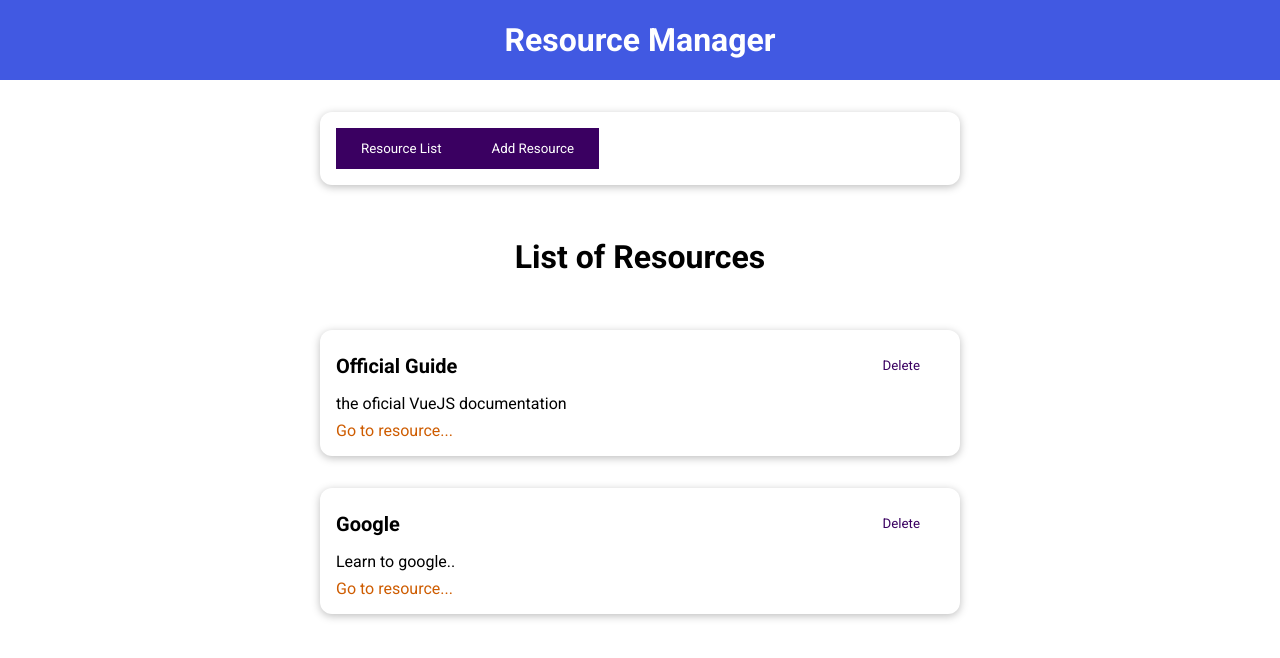
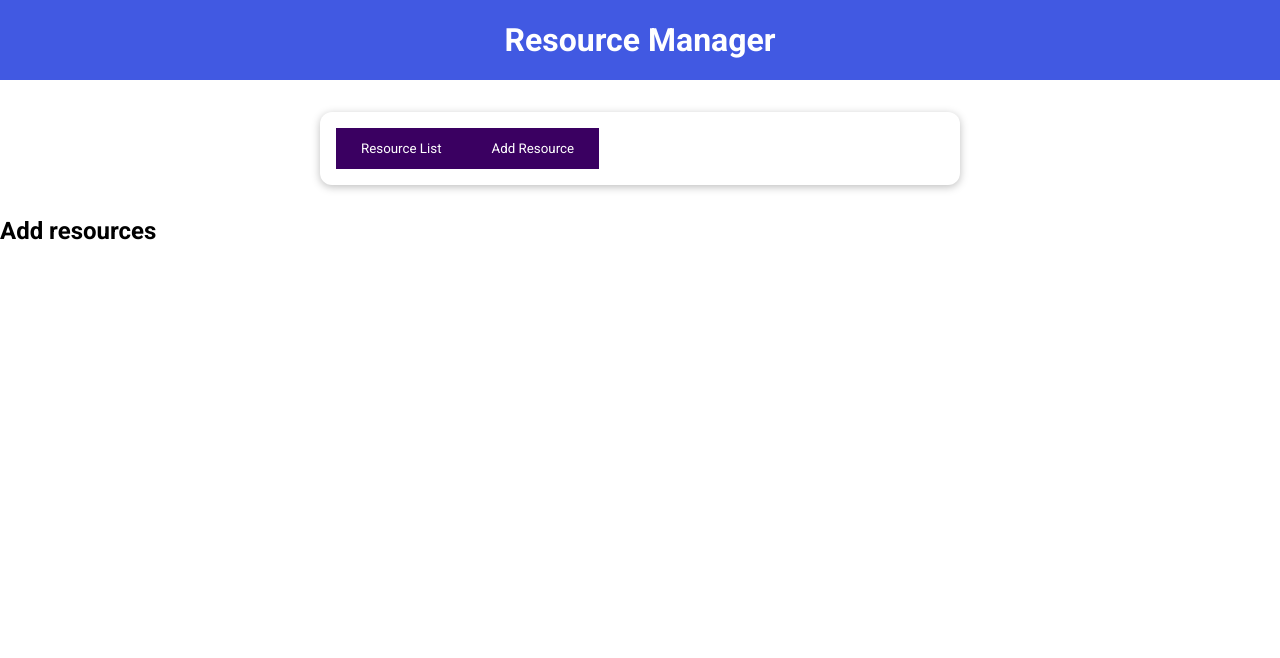
Before and after one commit to yeisson-venencia/resource-list, a Vue app in the folder client/: page / in a window 1280 px wide. Both pictures are taken after a click on the button "Add Resource". Shown: the top 658 px of the page. Built offline with nearby package versions, Linux system fonts and the light colour scheme.

Commit message:
p03/form: changing content dynamically

```diff
--- a/client/src/App.vue
+++ b/client/src/App.vue
@@ -1,8 +1,8 @@
 <template>
   <div>
     <the-header title="Resource Manager"></the-header>
-    <the-nav :tabs="tabs"></the-nav>
-    <the-content></the-content>
+    <the-nav :tabs="tabs" @change-content="changeContent"></the-nav>
+    <the-content :contentId="selectedContent"></the-content>
   </div>
 </template>
 
@@ -18,8 +18,14 @@ export default {
       tabs: [
         { component: 'resource-panel', label: 'Resource List' },
         { component: 'add-resource', label: 'Add Resource' }
-      ]
+      ],
+      selectedContent: 'resource-panel'
     };
+  },
+  methods: {
+    changeContent(content) {
+      this.selectedContent = content;
+    }
   }
 };
 </script>
--- a/client/src/components/layouts/TheContent.vue
+++ b/client/src/components/layouts/TheContent.vue
@@ -1,13 +1,21 @@
 <template>
-  <div>
+  <keep-alive>
+    <component :is="contentId" :storedResources="storedResources"></component>
+  </keep-alive>
+  <!-- <div>
     <resource-panel :storedResources="storedResources"></resource-panel>
-  </div>
+  </div> -->
 </template>
 
 <script>
 import ResourcePanel from '../resource-panel/ResourcePanel';
+import AddResource from '../resource-form/AddResource';
+
 export default {
-  components: { ResourcePanel },
+  components: { ResourcePanel, AddResource },
+  props: {
+    contentId: { type: String, required: true }
+  },
   data() {
     return {
       storedResources: [
--- a/client/src/components/resource-form/AddResource.vue
+++ b/client/src/components/resource-form/AddResource.vue
@@ -1,3 +1,3 @@
 <template>
-  <h2></h2>
+  <h2>Add resources</h2>
 </template>
```
